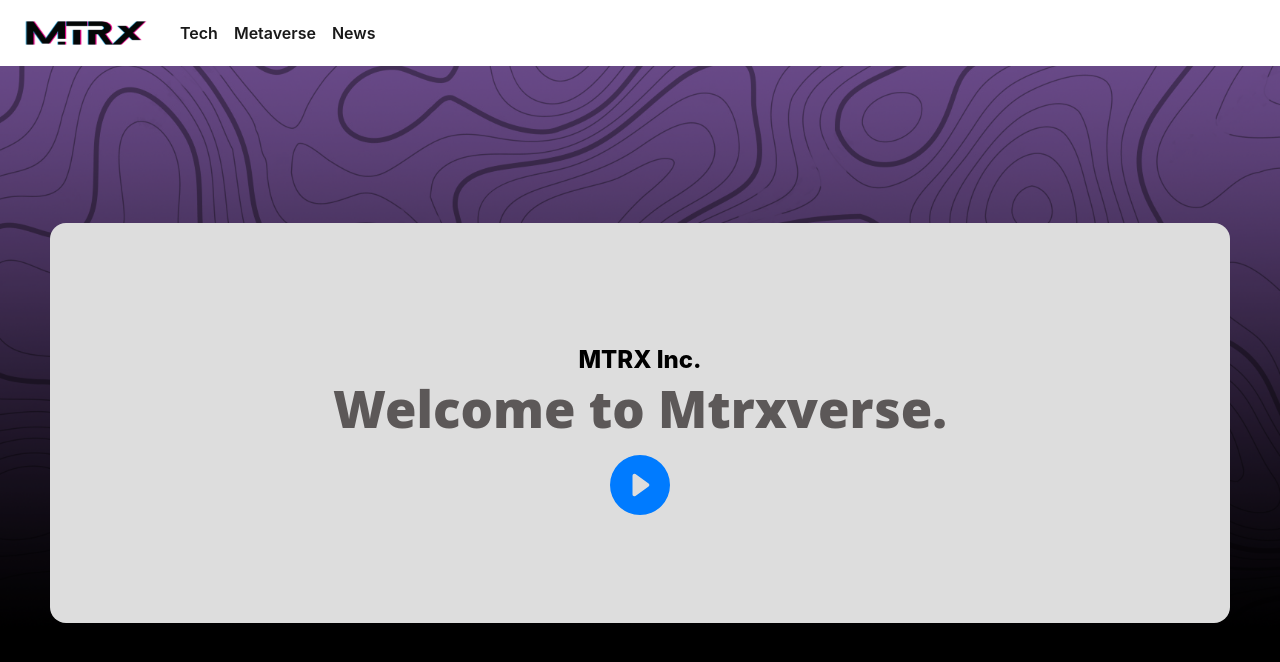
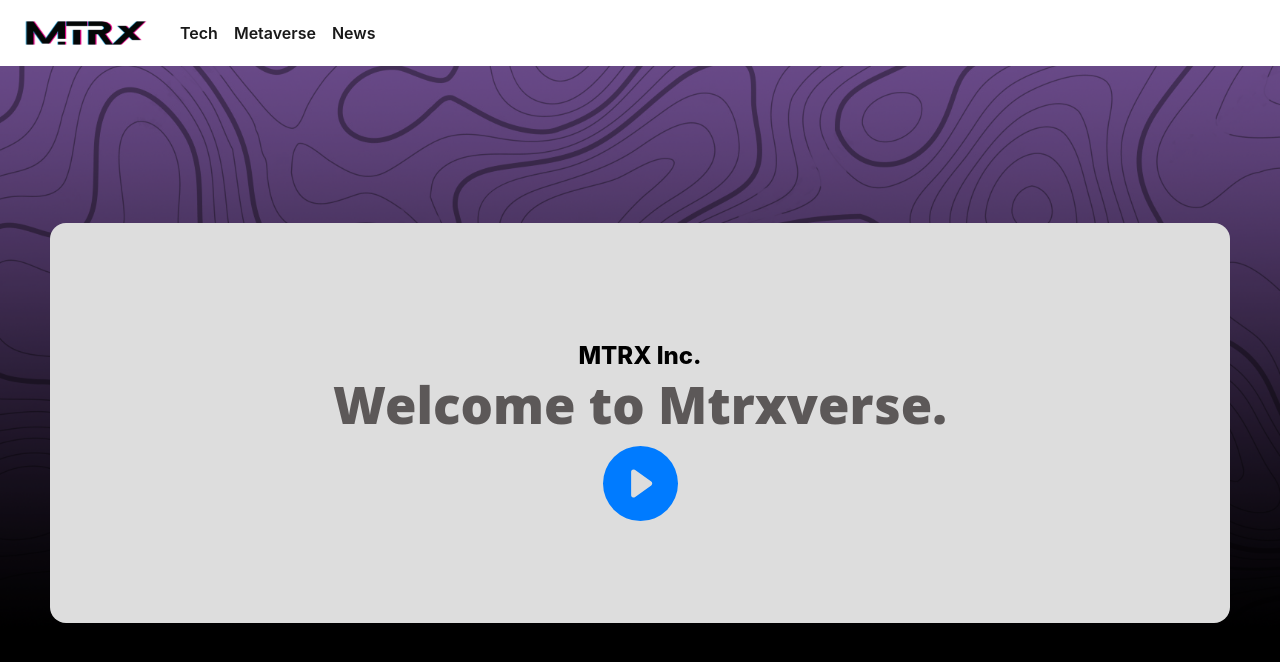
Before and after one commit to martoast/mtrx, a Nuxt app: page / in a window 1280 px wide. Shown: the top 662 px of the page. Built offline with nearby package versions, Linux system fonts and the light colour scheme.

Commit message:
button size

```diff
--- a/pages/index.vue
+++ b/pages/index.vue
@@ -73,7 +73,12 @@
                 >
                   Welcome to Mtrxverse.
                 </h1>
-                <b-button @click="onplayVideo" class="pt-4" variant="link">
+                <b-button
+                  @click="onplayVideo"
+                  class="pt-4"
+                  variant="link"
+                  size="lg"
+                >
                   <b-icon icon="play-circle-fill" scale="3"> </b-icon>
                 </b-button>
               </b-col>
```
